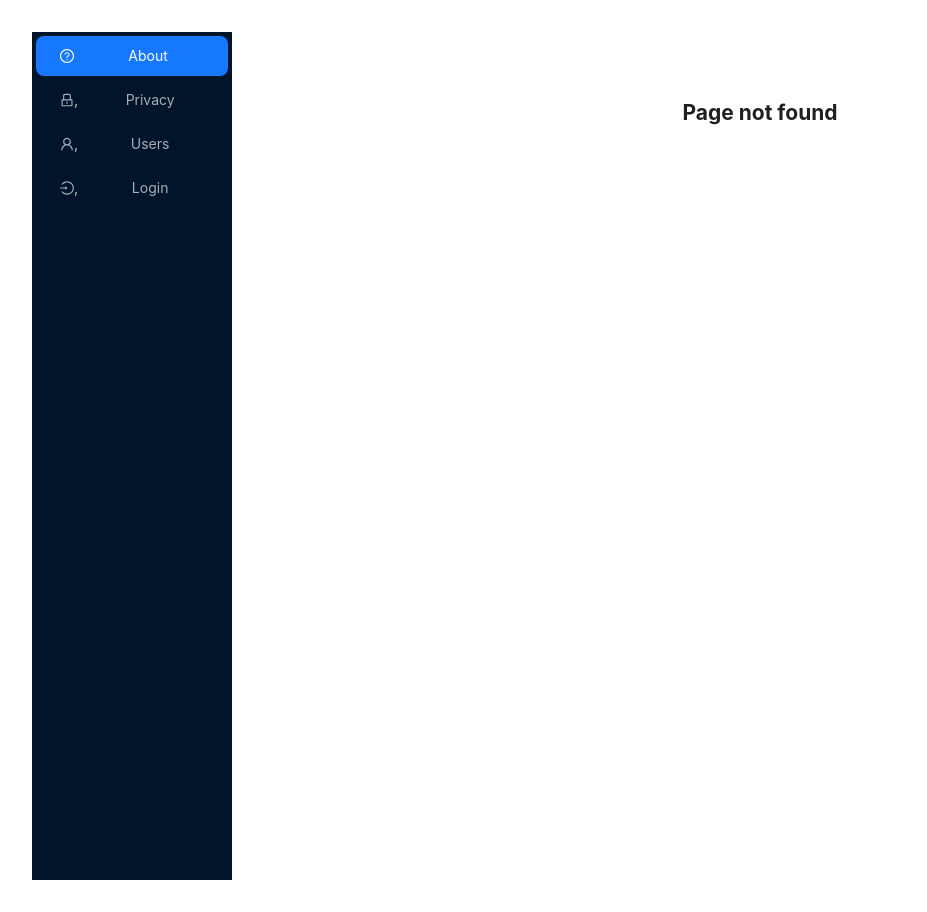
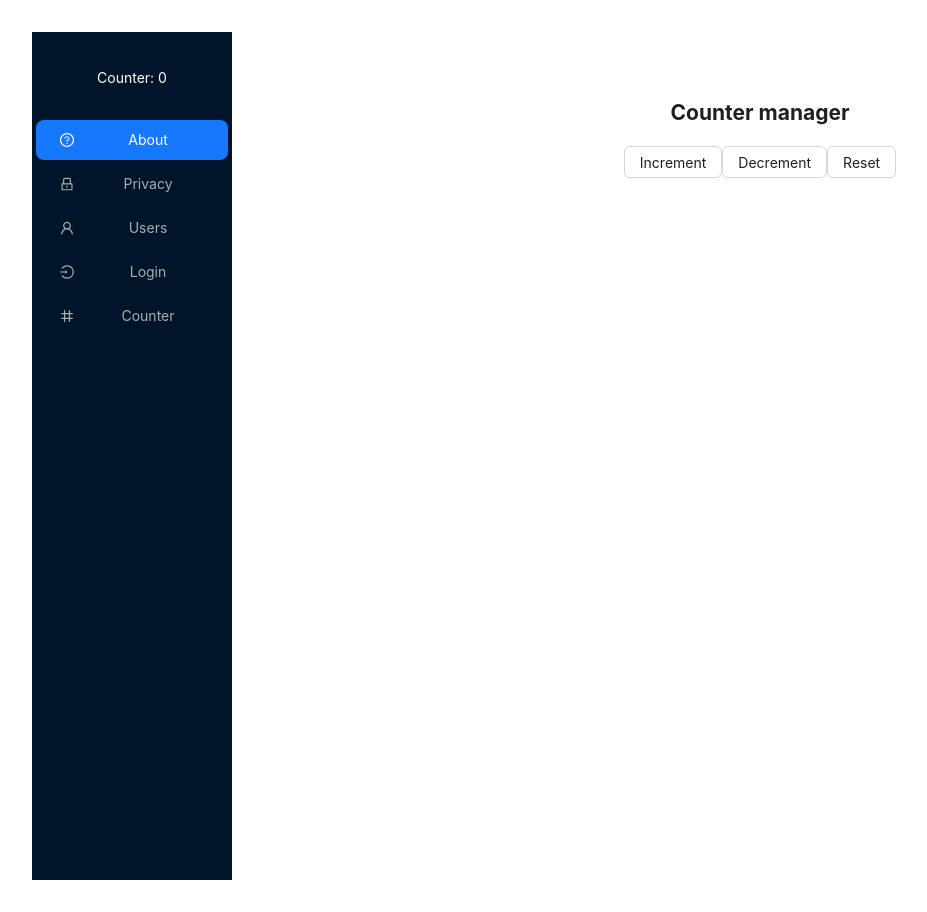
Before and after one commit to yrakhwas/route-react1, a React (Vite) app: page /counter in a window 1280 px wide. Before the commit this address had no page. Shown: the whole page, without its empty margins (0-927 px from the left). Built offline with nearby package versions, Linux system fonts and the light colour scheme.

Commit message:
Add Context Counter

```diff
--- a/src/App.jsx
+++ b/src/App.jsx
@@ -9,6 +9,7 @@ import { useState } from 'react'
 import Login from './components/Login'
 import SideBar from './components/SideBar'
 import UserList from './components/UserList'
+import Counter from './components/Counter'
 const { Header, Sider, Content } = Layout;
 
 
@@ -40,6 +41,7 @@ const App = () => {
                <Route path="/privacy" element={<Privacy/>}/>
                <Route path='/login' element={<Login/>}/>
                <Route path='/users' element={<UserList/>}/>
+               <Route path='/counter' element={<Counter/>}/>
                <Route path="*" element={<h2>Page not found</h2>}/>
                {/* <About/>
                <Privacy/> */}
--- /dev/null
+++ b/src/components/Counter.jsx
@@ -0,0 +1,19 @@
+import { Button } from "antd";
+import { useContext } from "react";
+import { CounterContext } from "../contexts/counter.context";
+
+function Counter (){
+
+    const {increment, decrement, reset} = useContext(CounterContext);
+
+    return (
+        <>
+            <h2>Counter manager</h2>
+            <Button onClick={increment}>Increment</Button>
+            <Button onClick={decrement}>Decrement</Button>
+            <Button onClick={reset}>Reset</Button>
+        </>
+    )
+}
+
+export default Counter;
--- a/src/components/SideBar.jsx
+++ b/src/components/SideBar.jsx
@@ -5,15 +5,25 @@ import {
   LoginOutlined,
   LockOutlined,
   UserOutlined,
+  NumberOutlined,
 } from '@ant-design/icons';
 import {Layout,Menu } from 'antd';
+
+import { useContext } from 'react';
+import { CounterContext } from '../contexts/counter.context';
+
 const { Header, Sider, Content } = Layout;
 function SideBar(){
 
-
+  const {count} = useContext(CounterContext);
     return (
         <Sider trigger={null} collapsible>
         <div className="demo-logo-vertical" />
+        <div className='logo'>
+          <p style={{color:"white"}}>Counter: {count}</p>
+        </div>
+
+
         <Menu
           theme="dark"
           mode="inline"
@@ -31,7 +41,7 @@ function SideBar(){
               key: '2',
               icon:
               <Link to={"/privacy"}>
-                <LockOutlined />,
+                <LockOutlined />
               </Link>,
               label: 'Privacy',
             },
@@ -39,7 +49,7 @@ function SideBar(){
               key: '3',
               icon:
               <Link to={"/users"}>
-                  <UserOutlined />,
+                  <UserOutlined />
               </Link> ,
               label: 'Users',
             },
@@ -47,9 +57,17 @@ function SideBar(){
               key: '4',
               icon:
               <Link to={"/login"}>
-                  <LoginOutlined />,
+                  <LoginOutlined />
               </Link> ,
               label: 'Login',
+            },
+            {
+              key: '5',
+              icon:
+              <Link to={"/counter"}>
+                  <NumberOutlined />
+              </Link> ,
+              label: 'Counter',
             },
           ]}
         />
--- /dev/null
+++ b/src/contexts/counter.context.jsx
@@ -0,0 +1,17 @@
+import { createContext, useState } from "react";
+
+export const CounterContext =  createContext({
+    count: 0,
+    increment: ()=> null,
+    decrement: ()=> null,
+    reset: ()=> null,
+});
+export const CounterProvider = ({children})=>{
+    const[count, setCount] = useState(0);
+
+    const increment = ()=> setCount(count + 1);
+    const decrement = ()=> setCount(count - 1);
+    const reset = ()=> setCount(0);
+
+    return <CounterContext.Provider value={{count, increment, decrement, reset}}>{children}</CounterContext.Provider>;
+}
--- a/src/main.jsx
+++ b/src/main.jsx
@@ -4,11 +4,14 @@ import './index.css'
 import App from './App.jsx'
 import { BrowserRouter } from 'react-router-dom'
 import '@ant-design/v5-patch-for-react-19';
+import { CounterProvider } from './contexts/counter.context.jsx'
 
 createRoot(document.getElementById('root')).render(
   <StrictMode>
-    <BrowserRouter>
-      <App />
-    </BrowserRouter>
+    <CounterProvider>
+      <BrowserRouter>
+        <App />
+      </BrowserRouter>
+    </CounterProvider>
   </StrictMode>,
 )
```
